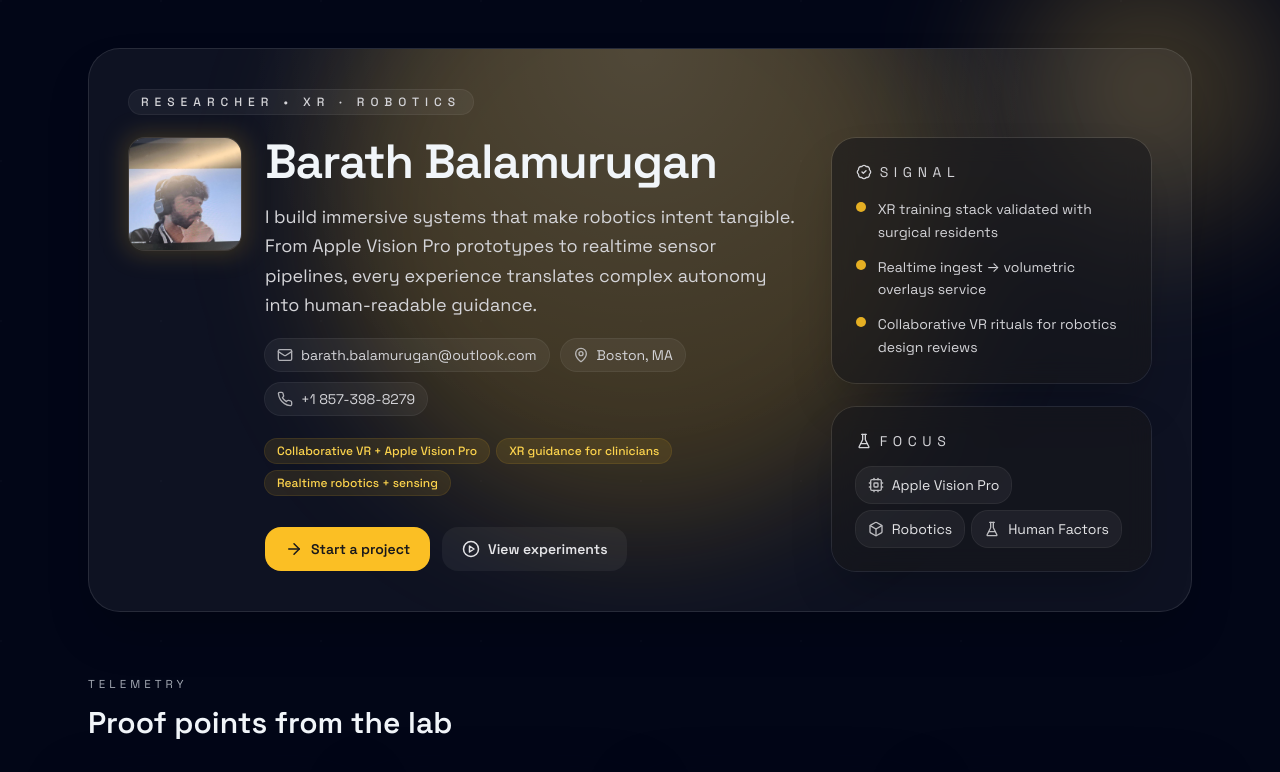
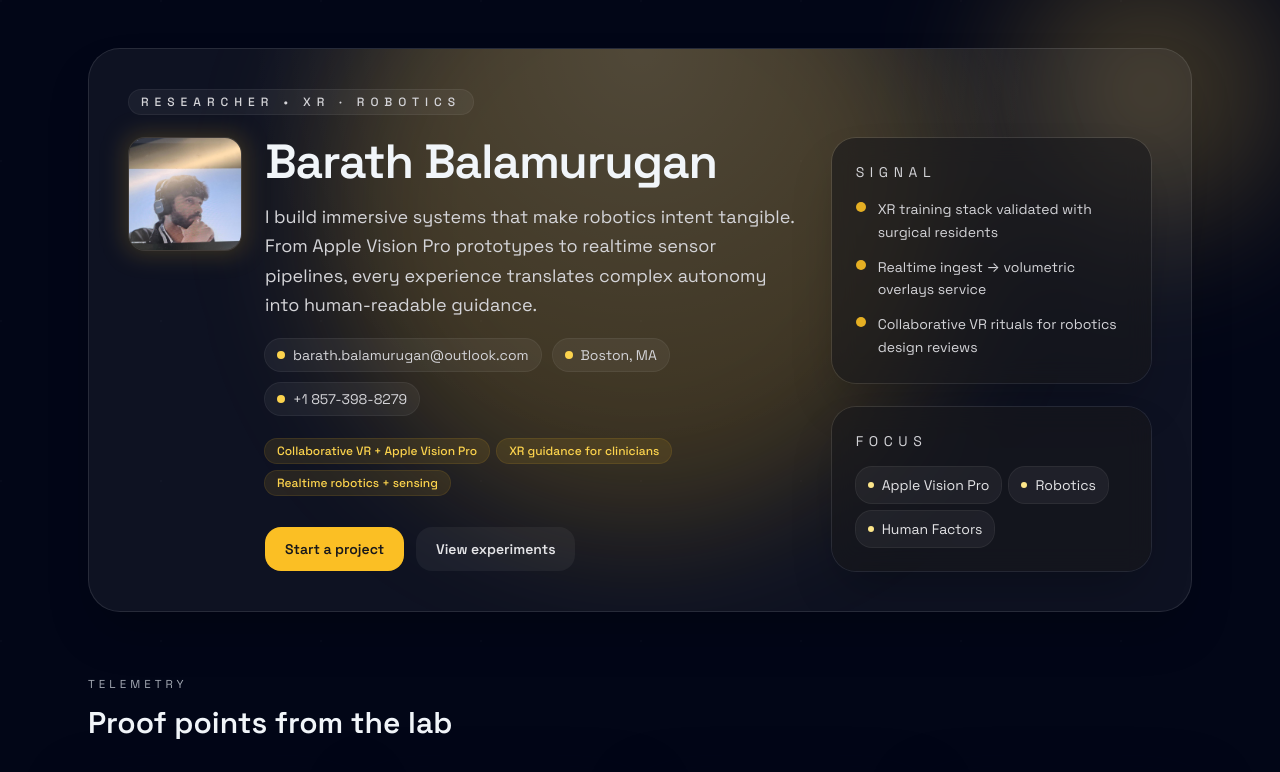
Before and after one commit to mgbarath72/portfolio, a React (Create React App) app: page / in a window 1280 px wide. Shown: the top 772 px of the page. Built offline with nearby package versions, Linux system fonts and the light colour scheme.

Commit message:
removed something

```diff
--- a/package.json
+++ b/package.json
@@ -3,8 +3,6 @@
   "version": "1.0.0",
   "private": true,
   "dependencies": {
-    "framer-motion": "^11.18.2",
-    "lucide-react": "^0.441.0",
     "react": "^18.2.0",
     "react-dom": "^18.2.0",
     "react-scripts": "5.0.1"
--- a/src/BarathPortfolio.jsx
+++ b/src/BarathPortfolio.jsx
@@ -1,16 +1,4 @@
-import React, { useMemo } from "react";
-import { MotionConfig, motion } from "framer-motion";
-import {
-  Mail,
-  MapPin,
-  Phone,
-  ArrowRight,
-  PlayCircle,
-  BadgeCheck,
-  FlaskConical,
-  Cpu,
-  Box,
-} from "lucide-react";
+import React from "react";
 
 import avatar from "./images/profilephoto1.jpg";
 import testimonial1 from "./images/video1.mp4";
@@ -209,14 +197,14 @@ const testimonialsData = [
   },
 ];
 
-function Chip({ icon: Icon, children, href }) {
+function Chip({ children, href }) {
   const Component = href ? "a" : "div";
   return (
     <Component
       href={href}
       className="inline-flex items-center gap-2 rounded-full bg-white/5 px-3 py-1.5 text-sm text-zinc-300 ring-1 ring-white/10 transition hover:bg-white/10 hover:text-white"
     >
-      <Icon size={16} className="opacity-80" />
+      <span className="h-2 w-2 rounded-full bg-amber-300" aria-hidden />
       {children}
     </Component>
   );
@@ -239,7 +227,7 @@ function HeroCard({ title, children }) {
   );
 }
 
-function CTA({ icon: Icon, children, variant = "primary", href }) {
+function CTA({ children, variant = "primary", href }) {
   const base =
     "inline-flex items-center gap-2 rounded-2xl px-5 py-3 text-sm font-semibold transition focus:outline-none focus:ring-2 focus:ring-offset-0";
   const cls =
@@ -249,27 +237,20 @@ function CTA({ icon: Icon, children, variant = "primary", href }) {
   const Component = href ? "a" : "button";
   return (
     <Component href={href} className={cls} target={href ? "_blank" : undefined} rel={href ? "noreferrer" : undefined}>
-      <Icon size={18} />
       {children}
     </Component>
   );
 }
 
+const heroBullets = [
+  "XR training stack validated with surgical residents",
+  "Realtime ingest → volumetric overlays service",
+  "Collaborative VR rituals for robotics design reviews",
+];
+
+const focusSignals = ["Apple Vision Pro", "Robotics", "Human Factors"];
+
 export default function BarathPortfolio() {
-  const heroBullets = useMemo(
-    () => [
-      "XR training stack validated with surgical residents",
-      "Realtime ingest → volumetric overlays service",
-      "Collaborative VR rituals for robotics design reviews",
-    ],
-    []
-  );
-
-  const focusSignals = [
-    { icon: Cpu, label: "Apple Vision Pro" },
-    { icon: Box, label: "Robotics" },
-    { icon: FlaskConical, label: "Human Factors" },
-  ];
 
   return (
     <div className="min-h-screen bg-slate-950 text-slate-100 selection:bg-amber-200 selection:text-slate-900">
@@ -280,8 +261,7 @@ export default function BarathPortfolio() {
         <div className="noise-layer" />
 
         <div className="relative z-10 max-w-6xl mx-auto px-6 py-12 space-y-16">
-          <MotionConfig reducedMotion="user">
-            <section className="relative w-full overflow-hidden rounded-[32px] border border-white/10 bg-white/5 px-6 py-10 shadow-2xl sm:px-10">
+          <section className="relative w-full overflow-hidden rounded-[32px] border border-white/10 bg-white/5 px-6 py-10 shadow-2xl sm:px-10">
               <div className="pointer-events-none absolute inset-0">
                 <div className="absolute -top-40 left-1/2 h-[40rem] w-[40rem] -translate-x-1/2 rounded-full bg-amber-400/20 blur-3xl" />
                 <div className="absolute inset-0 bg-[radial-gradient(ellipse_at_top,_var(--tw-gradient-stops))] from-white/10 via-transparent to-transparent" />
@@ -305,25 +285,18 @@ export default function BarathPortfolio() {
                       </div>
 
                       <div className="flex-1">
-                        <motion.h1
-                          initial={{ opacity: 0, y: 12 }}
-                          animate={{ opacity: 1, y: 0 }}
-                          transition={{ duration: 0.5 }}
-                          className="text-4xl font-semibold tracking-tight sm:text-5xl"
-                        >
+                        <h1 className="text-4xl font-semibold tracking-tight sm:text-5xl">
                           {profile.name}
-                        </motion.h1>
+                        </h1>
                         <p className="mt-4 max-w-3xl text-lg leading-relaxed text-zinc-300">
                           I build immersive systems that make robotics intent tangible. From Apple Vision Pro prototypes to realtime sensor
                           pipelines, every experience translates complex autonomy into human-readable guidance.
                         </p>
 
                         <div className="mt-5 flex flex-wrap gap-3">
-                          <Chip icon={Mail} href={`mailto:${profile.email}`}>
-                            {profile.email}
-                          </Chip>
-                          <Chip icon={MapPin}>{profile.location}</Chip>
-                          <Chip icon={Phone}>{profile.phone}</Chip>
+                          <Chip href={`mailto:${profile.email}`}>{profile.email}</Chip>
+                          <Chip>{profile.location}</Chip>
+                          <Chip>{profile.phone}</Chip>
                         </div>
 
                         <div className="mt-6 flex flex-wrap gap-2">
@@ -333,10 +306,8 @@ export default function BarathPortfolio() {
                         </div>
 
                         <div className="mt-8 flex flex-wrap gap-3">
-                          <CTA icon={ArrowRight} href={profile.linkedin}>
-                            Start a project
-                          </CTA>
-                          <CTA icon={PlayCircle} variant="ghost" href={profile.github}>
+                          <CTA href={profile.linkedin}>Start a project</CTA>
+                          <CTA variant="ghost" href={profile.github}>
                             View experiments
                           </CTA>
                         </div>
@@ -345,7 +316,7 @@ export default function BarathPortfolio() {
                   </div>
 
                   <div className="space-y-6 lg:col-span-5 xl:col-span-4">
-                    <HeroCard title={<span className="flex items-center gap-2 text-zinc-300"><BadgeCheck size={16} /> Signal</span>}>
+                    <HeroCard title={<span className="flex items-center gap-2 text-zinc-300">Signal</span>}>
                       <ul className="space-y-3 text-sm leading-relaxed text-zinc-300">
                         {heroBullets.map((bullet) => (
                           <li key={bullet} className="flex items-start gap-3">
@@ -356,14 +327,14 @@ export default function BarathPortfolio() {
                       </ul>
                     </HeroCard>
 
-                    <HeroCard title={<span className="flex items-center gap-2 text-zinc-300"><FlaskConical size={16} /> Focus</span>}>
+                    <HeroCard title={<span className="flex items-center gap-2 text-zinc-300">Focus</span>}>
                       <div className="flex flex-wrap gap-2">
-                        {focusSignals.map(({ icon: Icon, label }) => (
+                        {focusSignals.map((label) => (
                           <span
                             key={label}
                             className="inline-flex items-center gap-2 rounded-2xl bg-white/5 px-3 py-2 text-sm text-zinc-200 ring-1 ring-white/10"
                           >
-                            <Icon size={16} className="opacity-80" />
+                            <span className="h-1.5 w-1.5 rounded-full bg-amber-200" aria-hidden />
                             {label}
                           </span>
                         ))}
@@ -373,7 +344,6 @@ export default function BarathPortfolio() {
                 </div>
               </div>
             </section>
-          </MotionConfig>
 
           <section className="space-y-8">
             <div className="flex flex-col gap-4 md:flex-row md:items-center md:justify-between">
@@ -515,10 +485,8 @@ export default function BarathPortfolio() {
               I’m exploring research collaborations, internships, and consulting work that mix robotics, XR, and human-centered design. Tell me about your challenge.
             </p>
             <div className="flex flex-wrap justify-center gap-4">
-              <CTA icon={ArrowRight} href={`mailto:${profile.email}`}>
-                Start a conversation
-              </CTA>
-              <CTA icon={PlayCircle} variant="ghost" href={profile.linkedin}>
+              <CTA href={`mailto:${profile.email}`}>Start a conversation</CTA>
+              <CTA variant="ghost" href={profile.linkedin}>
                 Schedule a call
               </CTA>
             </div>
```
Also changed, not shown: 12 other files (tests, documents, lock files or other folders).
